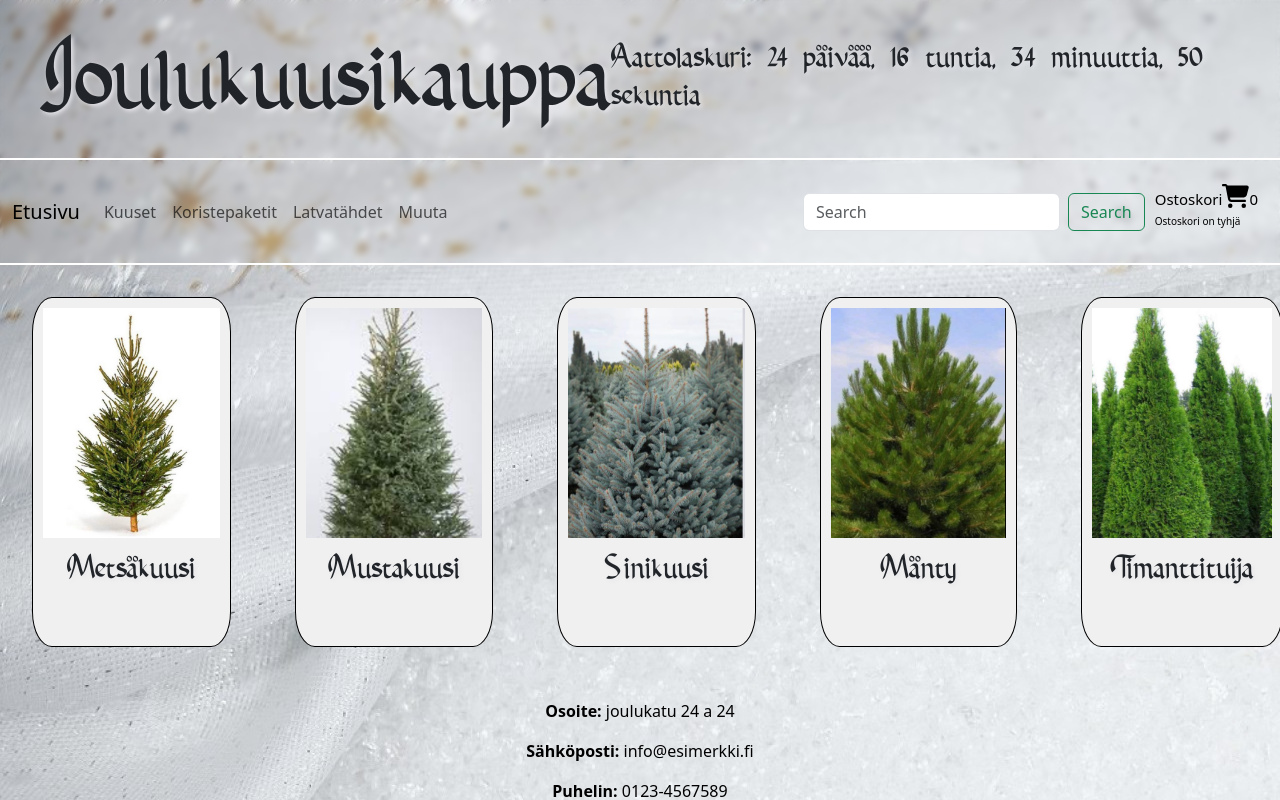
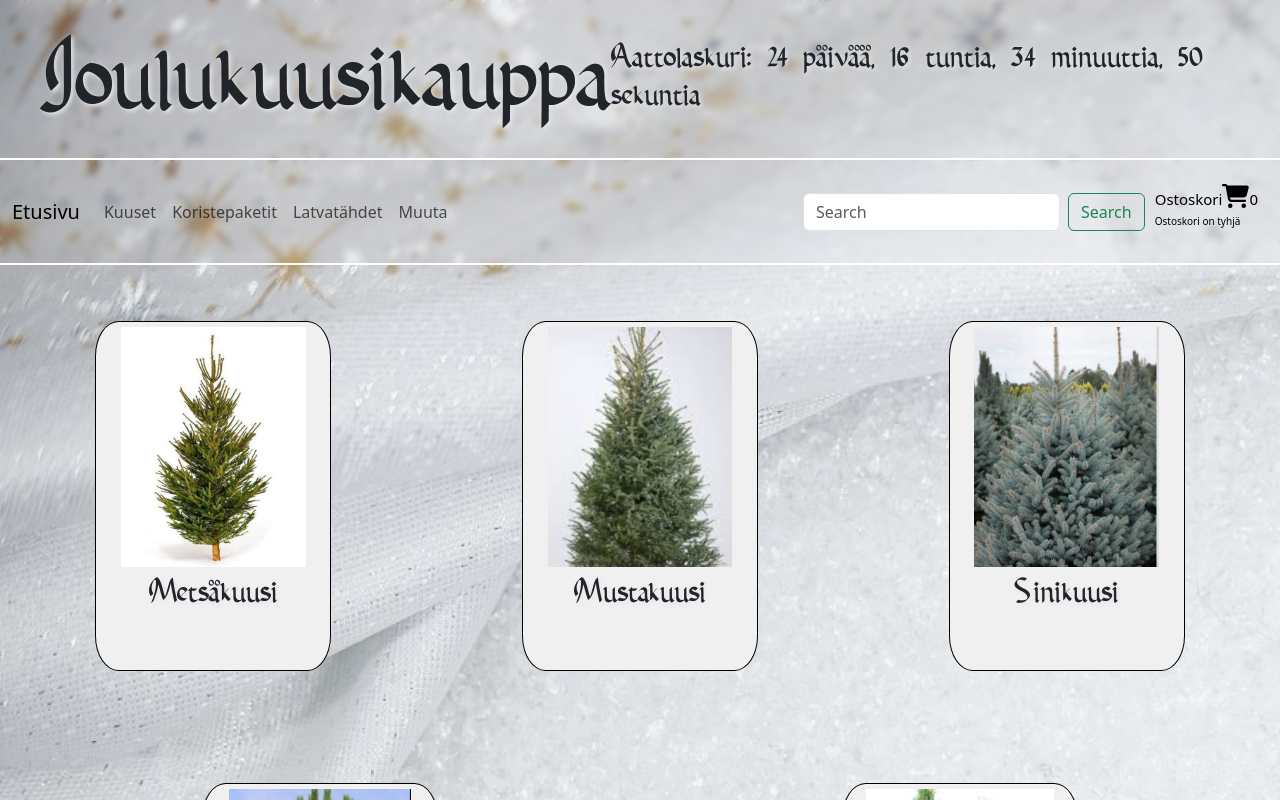
Before and after one commit to Verkkopalveluprojekti-Ryhma10/joulukuusikauppa, a React (Create React App) app: page /Kuuset in a window 1280 px wide. Shown: the top 800 px of the page. Built offline with nearby package versions, Linux system fonts and the light colour scheme.

Commit message:
css fixes

```diff
--- a/src/styles/Footer.css
+++ b/src/styles/Footer.css
@@ -8,4 +8,5 @@
     text-align: center;
     padding: 20px 0;
     font-size: 1em;
+    border-top: 2px solid white;
 }
--- a/src/styles/global.css
+++ b/src/styles/global.css
@@ -7,6 +7,7 @@
 
 body {
     background-image: url('../assets/images/main.jpg');
+    background-size: cover;
 }
 
 .main {
@@ -56,12 +57,13 @@ a:hover {
 
 .kuuset-container {
     display: flex;
-    justify-content: space-between;
+    flex-wrap: wrap;
+    justify-content: space-around;
 }
 
 img {
     height: 250px;
-    padding: 10px;
+    padding: 5px;
 }
 
 .TreeDiv {
@@ -69,9 +71,9 @@ img {
     height: 350px;
     text-align: center;
     background-color: #F0F0F0;
-    margin: 2em;
     border-radius: 10%;
-    flex: 1;
+    flex: 0 0 calc(20% - 20px);
+    margin: 3.5em;
 }
 
 .TreeDiv:hover{
```
